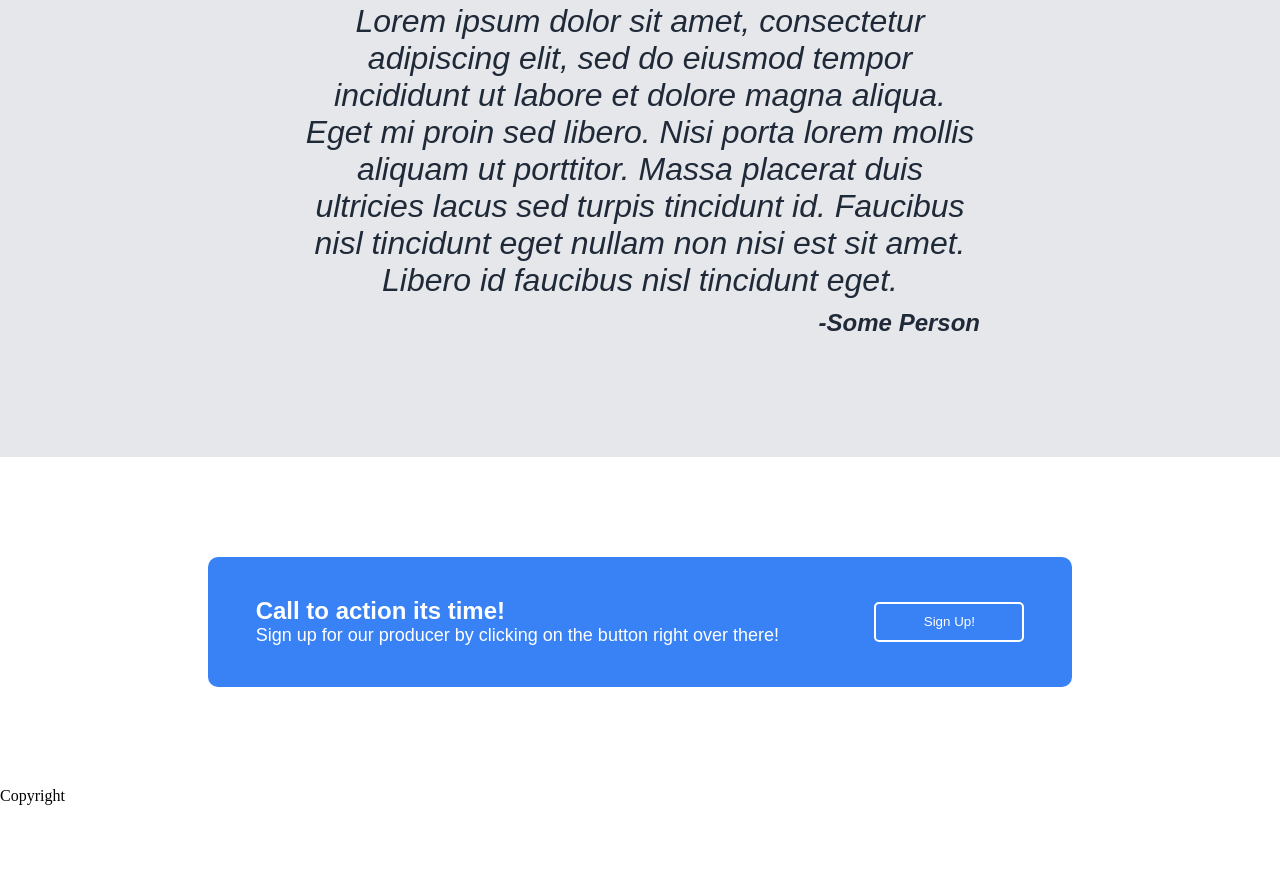
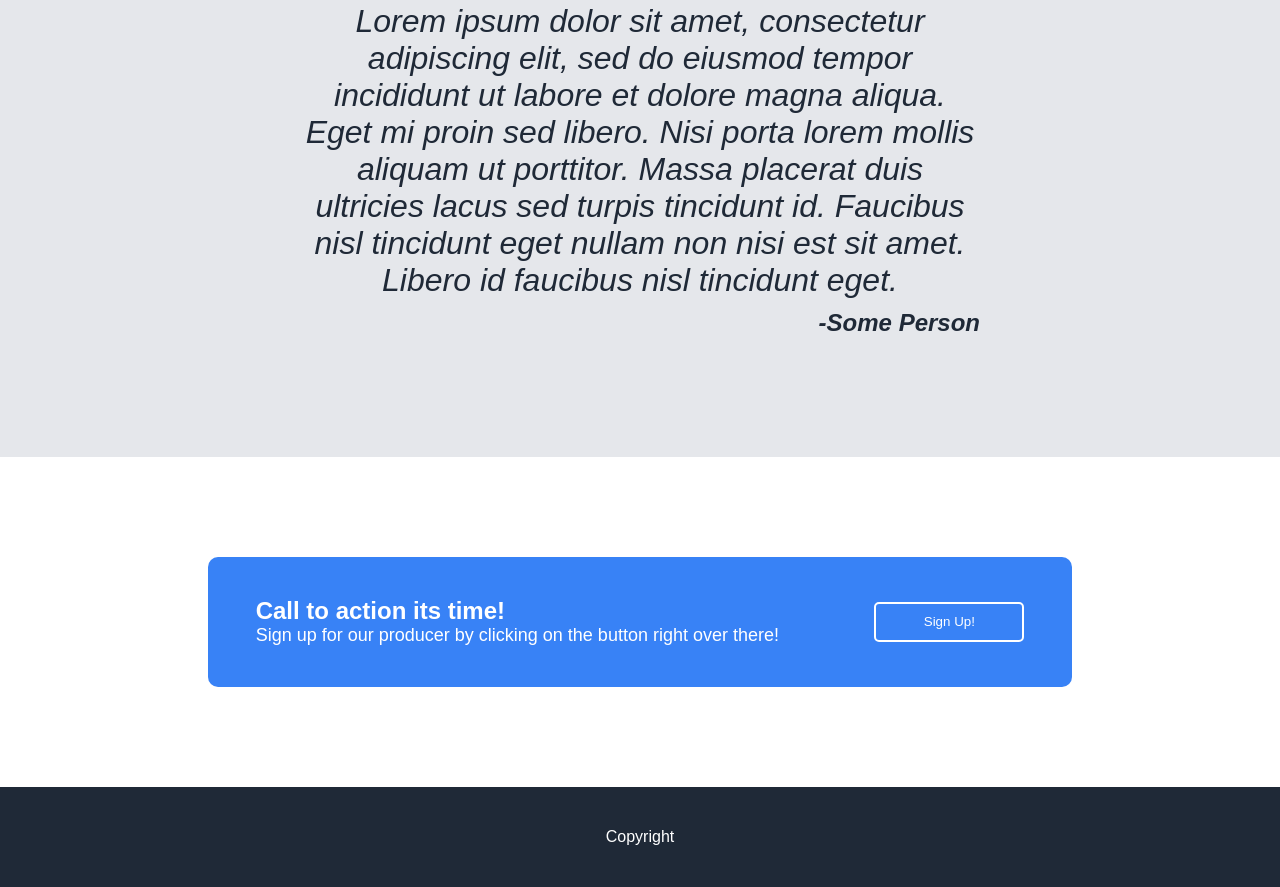
Before and after one commit to Jykwon24/odin-landing-page, a plain HTML site: page index.html in a window 1280 px wide. Shown: the part 1153-2040 px from the top of the page. Before the commit the page ends 1958 px from the top, so only its background shows below. Drawn offline with Linux system fonts and the light colour scheme.

Commit message:
Style and layout of footer content

```diff
--- a/index.html
+++ b/index.html
@@ -78,9 +78,12 @@
     </div>
 
   </div>
+
   <div class="footer-container">
+    <div class="footer-content">
+      <footer>Copyright</footer>
 
-    <footer>Copyright</footer>
+    </div>
   </div>
 </body>
 
--- a/style.css
+++ b/style.css
@@ -144,3 +144,21 @@ p {
   font-family: sans-serif;
   color: white;
 }
+
+.footer-container > div {
+  background-color: #1f2937;
+  height: 100px;
+}
+
+.footer-content {
+  display: flex;
+  justify-content: center;
+  align-items: center;
+}
+
+footer {
+  color: white;
+  font-size: 1rem;
+  font-family: sans-serif;
+  text-align: center;
+}
```
